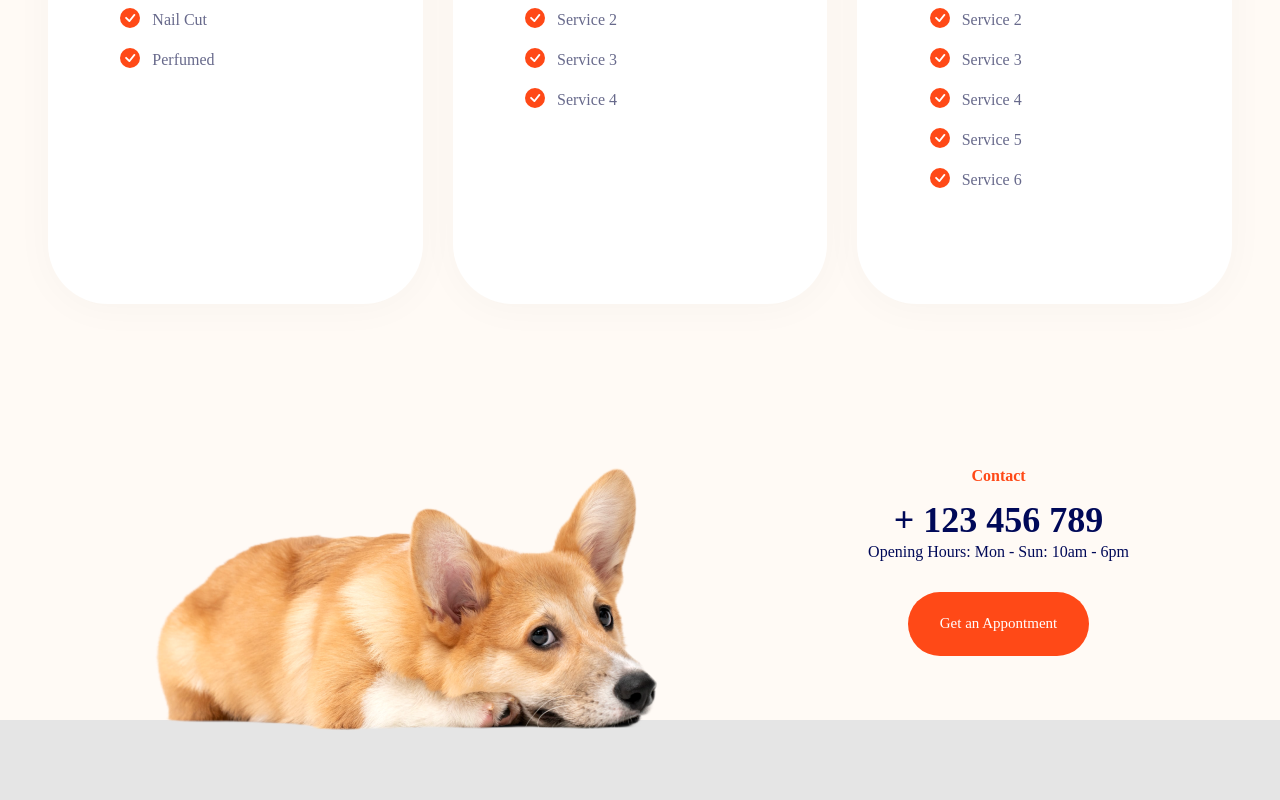
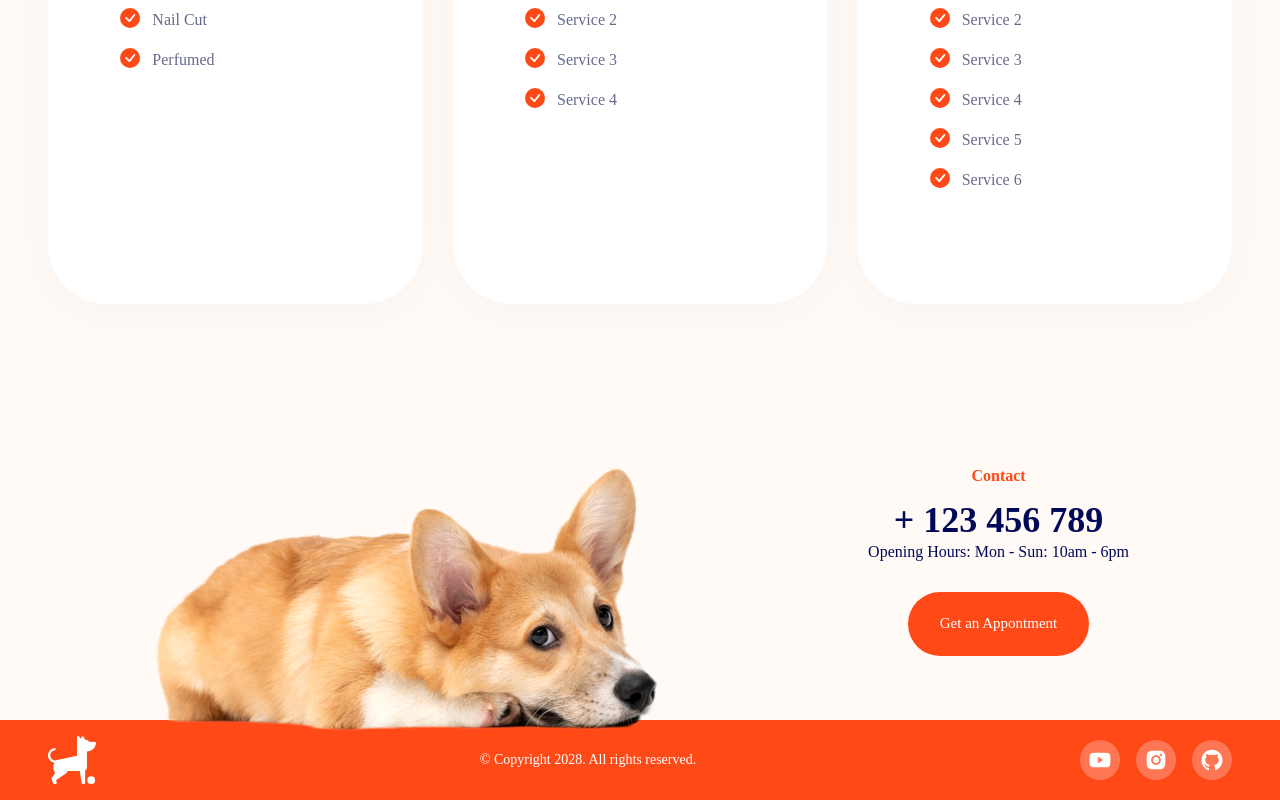
Before and after one commit to zablon-oigo/aws-route53-failover-routing, a React (Vite) app: page / in a window 1280 px wide. Shown: the part 2911-3711 px from the top of the page. Before the commit the page ends 3643 px from the top, so only its background shows below. Built offline with nearby package versions, Linux system fonts and the light colour scheme.

Commit message:
Add footer

```diff
--- a/src/App.jsx
+++ b/src/App.jsx
@@ -3,6 +3,7 @@ import Header from './components/Header'
 import Appointment from "./components/Appointment"
 import Prices from "./components/Prices"
 import Contact from "./components/Contact"
+import Footer from "./components/Footer"
 function App() {
   return (
     <>
@@ -12,6 +13,7 @@ function App() {
     <Appointment/>
     <Prices/>
     <Contact/>
+    <Footer/>
     </div>
     </>
   )
--- /dev/null
+++ b/src/components/Footer.jsx
@@ -0,0 +1,27 @@
+import Logo from '../assets/img/logo-white.svg';
+import { social } from '../Data';
+export default function Footer() {
+  return (
+    <footer className="py-8 bg-orange lg:py-4">
+      <div className="container mx-auto">
+        <div className="flex flex-col items-center justify-between text-white gap-y-6 lg:flex-row">
+          <a href="#" className="flex items-center">
+            <img src={Logo} alt="Company Logo" className="h-8 lg:h-12" />
+          </a>
+          <div className="text-sm">
+            &copy; Copyright 2028. All rights reserved.
+          </div>
+          <div className="flex gap-4">
+            {social.map((item, index) => (
+              <a href={item.href} key={index} className="text-white">
+                <div className="bg-[#fe8d71a9] hover:bg-[#fe8d71] w-10 h-10 rounded-full flex justify-center items-center transition-colors text-2xl">
+                  {item.icon}
+                </div>
+              </a>
+            ))}
+          </div>
+        </div>
+      </div>
+    </footer>
+  );
+}
```
